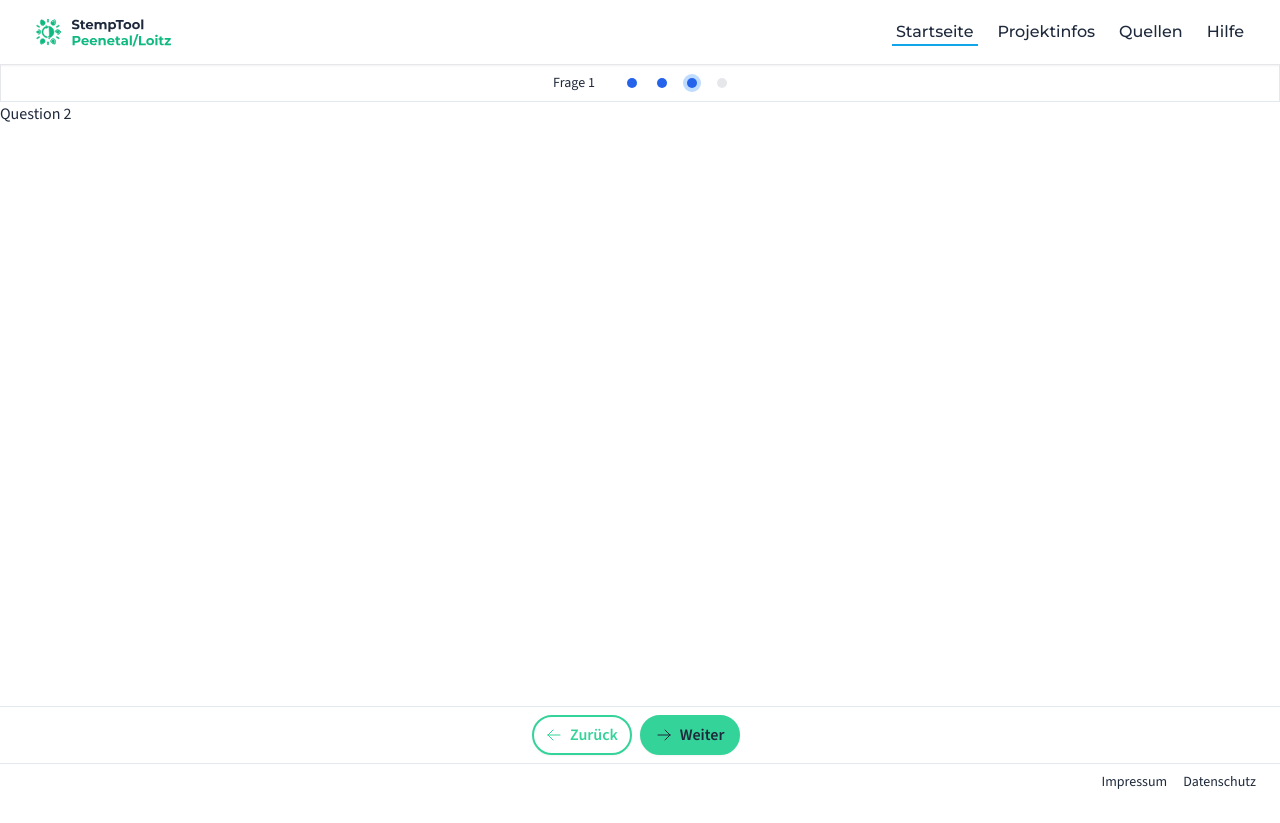
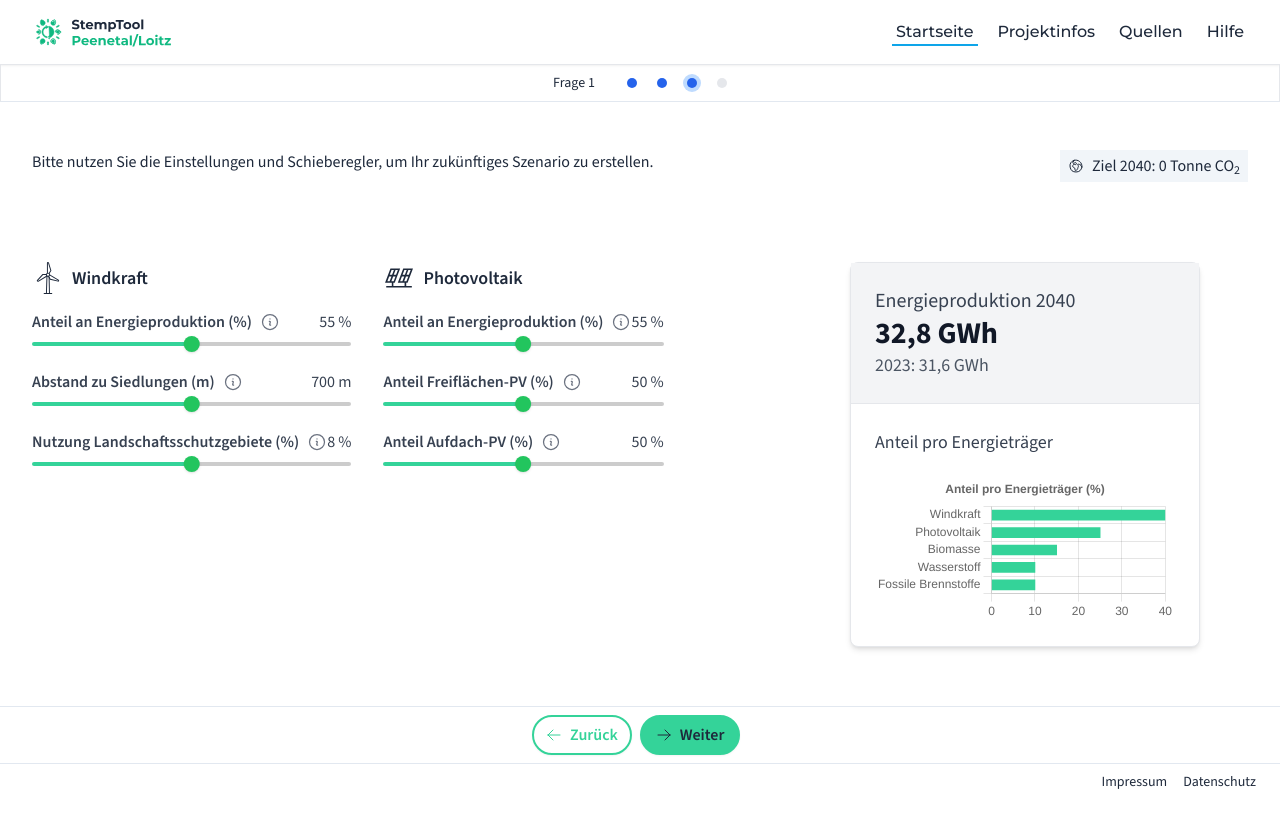
Before and after one commit to bmlancien/ReEnAct-Prototype, a Next.js app: page /questions/question3 in a window 1280 px wide. Before the commit the page ends 800 px from the top, so only its background shows below. Built offline with nearby package versions, Linux system fonts and the light colour scheme.

Commit message:
add content to page 3

```diff
--- a/package.json
+++ b/package.json
@@ -16,7 +16,8 @@
     "next": "14.2.4",
     "react": "^18",
     "react-chartjs-2": "^5.2.0",
-    "react-dom": "^18"
+    "react-dom": "^18",
+    "react-range": "^1.8.14"
   },
   "devDependencies": {
     "postcss": "^8",
--- a/src/app/questions/question3/page.js
+++ b/src/app/questions/question3/page.js
@@ -1,14 +1,134 @@
+"use client";
+
 import BottomNav from "../../../components/common/BottomNav";
 import Breadcrumb from "../../../components/common/Breadcrumb";
+import EnergyShare from "../../../components/charts/EnergyShare";
+import Goal from "../../../components/common/Goal";
+import LayoutSimple from "../../../components/layout/LayoutSimple";
+import Slider from "../../../components//common/Slider";
+import { useState } from 'react';
 import { LightButtonMedium, PrimaryButtonMedium } from "../../../components/common/Buttons";
 import { ArrowLeftIcon, ArrowRightIcon } from '@heroicons/react/24/outline';
 
 export default function Question3() {
+  const [windEnergy, setWindEnergy] = useState(55);
+  const [settlementDistance, setSettlementDistance] = useState(700);
+  const [landUsage, setLandUsage] = useState(8);
+  const [pvProduction, setPvProduction] = useState(55);
+  const [freeSpacePv, setFreeSpacePv] = useState(50);
+  const [roofPv, setRoofPv] = useState(50);
+
   return (
     <>
       <Breadcrumb />
       <main className="grow">
-        Question 2
+        <LayoutSimple>
+          <div className="flex justify-between pb-8">
+            <span>Bitte nutzen Sie die Einstellungen und Schieberegler, um Ihr zukünftiges Szenario zu erstellen.</span>
+            <Goal />
+          </div>
+          <div className="flex pt-12 pb-32 pe-12">
+            <div className="flex grow">
+              <div className="me-4">
+                <div className="flex items-center pb-4">
+                  <span className="me-2">
+                    <svg width="32" height="32" version="1.1" viewBox="0 0 100 100" xmlns="http://www.w3.org/2000/svg">
+                      <g fill="#1e293b">
+                        <path d="m53.328 37.516c-0.28125 0-0.54688-0.078125-0.79688-0.23438-0.70312-0.4375-0.92188-1.375-0.48438-2.0938l5.3594-8.5469-7.25-23.438c-0.078125-0.23438-0.45312-0.15625-0.45312 0.0625v31.766c0 0.84375-0.67188 1.5156-1.5156 1.5156s-1.5156-0.67188-1.5156-1.5156v-31.766c0-1.7969 1.4688-3.2656 3.2656-3.2656 1.4531 0 2.7031 0.92188 3.1094 2.3125l7.4531 24.125c0.125 0.42188 0.078125 0.875-0.17188 1.25l-5.7344 9.125c-0.26562 0.45312-0.76562 0.70312-1.2656 0.70312z"/>
+                        <path d="m18.359 62.031c-1.125 0-2.2031-0.5625-2.8125-1.5781-0.29688-0.5-0.46875-1.0781-0.46875-1.6719 0-0.79688 0.29688-1.5625 0.8125-2.1562l16.875-18.828c0.29688-0.32812 0.73438-0.5 1.1562-0.5l11.031 0.20312c0.84375 0.015625 1.5 0.70312 1.4844 1.5469-0.015625 0.82812-0.6875 1.4844-1.5156 1.4844h-0.03125l-10.344-0.1875-16.375 18.297c-0.03125 0.03125-0.0625 0.09375-0.0625 0.15625 0.10938 0.21875 0.25 0.26562 0.375 0.1875l27.5-16.516c0.71875-0.4375 1.6406-0.20312 2.0781 0.51562s0.20312 1.6406-0.51562 2.0781l-27.516 16.531c-0.53125 0.29688-1.1094 0.4375-1.6719 0.4375z"/>
+                        <path d="m81.656 61.391c-0.21875 0-0.4375-0.03125-0.67188-0.078125l-24.641-5.875c-0.42188-0.10938-0.79688-0.39062-1-0.78125l-4.875-9.4531c-0.39062-0.75-0.09375-1.6562 0.65625-2.0469 0.73438-0.39062 1.6562-0.09375 2.0469 0.65625l4.5625 8.8281 23.891 5.6875c0.14062 0.015625 0.20312-0.046875 0.25-0.10938 0.0625-0.10938 0.03125-0.25-0.09375-0.3125l-27.562-16.266c-0.71875-0.42188-0.95312-1.3594-0.53125-2.0781s1.3594-0.95312 2.0781-0.53125l27.547 16.281c1.5625 0.9375 2.0625 2.9375 1.1406 4.4844-0.59375 0.98438-1.6719 1.5938-2.7969 1.5938z"/>
+                        <path d="m49.938 46.391c-3.6406 0-6.5938-2.9531-6.5938-6.5938s2.9531-6.5938 6.5938-6.5938 6.5938 2.9531 6.5938 6.5938-2.9531 6.5938-6.5938 6.5938zm0-10.156c-1.9688 0-3.5625 1.5938-3.5625 3.5625s1.5938 3.5625 3.5625 3.5625 3.5625-1.5938 3.5625-3.5625-1.5938-3.5625-3.5625-3.5625z"/>
+                        <path d="m45.078 100h-0.046875c-0.84375-0.03125-1.5-0.71875-1.4688-1.5625l1.6719-54.719c0.03125-0.82812 0.70312-1.4688 1.5156-1.4688h0.046875c0.84375 0.03125 1.5 0.71875 1.4688 1.5625l-1.6719 54.719c-0.015625 0.82812-0.6875 1.4688-1.5156 1.4688z"/>
+                        <path d="m54.609 100c-0.82812 0-1.5-0.65625-1.5156-1.4844l-1.1562-50.75c-0.015625-0.82812 0.64062-1.5312 1.4844-1.5469h0.03125c0.82812 0 1.5 0.65625 1.5156 1.4844l1.1562 50.75c0.015625 0.82812-0.64062 1.5312-1.4844 1.5469z"/>
+                        <path d="m62.062 100h-24.422c-0.84375 0-1.5156-0.67188-1.5156-1.5156s0.67188-1.5156 1.5156-1.5156h24.406c0.84375 0 1.5156 0.67188 1.5156 1.5156s-0.67188 1.5156-1.5 1.5156z"/>
+                      </g>
+                    </svg>
+                  </span>
+                  <h2 className="text-lg font-semibold">Windkraft</h2>
+                </div>
+                <Slider
+                  label="Anteil an Energieproduktion (%)"
+                  min={30}
+                  max={80}
+                  step={1}
+                  value={windEnergy}
+                  onChange={setWindEnergy}
+                  unit="%"
+                />
+                <Slider
+                  label="Abstand zu Siedlungen (m)"
+                  min={400}
+                  max={1000}
+                  step={1}
+                  value={settlementDistance}
+                  onChange={setSettlementDistance}
+                  unit="m"
+                />
+                <Slider
+                  label="Nutzung Landschaftsschutzgebiete (%)"
+                  min={4}
+                  max={12}
+                  step={1}
+                  value={landUsage}
+                  onChange={setLandUsage}
+                  unit="%"
+                />
+              </div>
+              <div className="ms-4">
+                <div className="flex items-center pb-4">
+                  <span className="me-2">
+                    <svg width="32" height="32" version="1.1" viewBox="0 0 100 100" xmlns="http://www.w3.org/2000/svg">
+                      <path d="m72.602 65h4.1992l16.898-45h-30.5l-16.898 45h21.102v10h-35l-0.003906-10h4.1992l17-45h-30.297l-16.902 45h21.102v10h-17.398v5h80v-5h-17.5zm-26.102-40-5.6992 15h-7.1992l5.6016-15h7.3008zm-19.699 0h7.1992l-5.6992 15h-7.1016zm-13.102 35 5.6016-15h7.1016l-5.6016 15zm12.5 0 5.6016-15h7.1992l-5.6992 15zm60.301-35-5.6992 15h-7.1992l5.6016-15h7.3008zm-19.699 0h7.1992l-5.6016 15h-7.1992zm-13.301 35 5.6016-15h7.1992l-5.6016 15zm12.699 0 5.6016-15h7.1992l-5.6992 15z" fill="#1e293b"/>
+                    </svg>
+                  </span>
+                  <h2 className="text-lg font-semibold">Photovoltaik</h2>
+                </div>
+                <Slider
+                  label="Anteil an Energieproduktion (%)"
+                  min={30}
+                  max={80}
+                  step={1}
+                  value={pvProduction}
+                  onChange={setPvProduction}
+                  unit="%"
+                />
+                <Slider
+                  label="Anteil Freiflächen-PV (%)"
+                  min={0}
+                  max={100}
+                  step={1}
+                  value={freeSpacePv}
+                  onChange={setFreeSpacePv}
+                  unit="%"
+                />
+                <Slider
+                  label="Anteil Aufdach-PV (%)"
+                  min={0}
+                  max={100}
+                  step={1}
+                  value={roofPv}
+                  onChange={setRoofPv}
+                  unit="%"
+                />
+              </div>
+            </div>
+            <div className="flex justify-end">
+              <div className="w-full max-w-4xl bg-white border rounded-lg shadow-md">
+                <div className="p-6 bg-gray-100 border-b">
+                  <h2 className="text-xl font-medium text-gray-700">Energieproduktion 2040</h2>
+                  <p className="text-3xl font-bold text-gray-900">32,8 GWh</p>
+                  <p className="text-lg text-gray-600">2023: 31,6 GWh</p>
+                </div>
+                <div className="p-6">
+                  <h3 className="text-lg font-medium text-gray-700 mb-4">Anteil pro Energieträger</h3>
+                  <div>
+                    <EnergyShare />
+                  </div>
+                </div>
+              </div>
+            </div>
+          </div>
+        </LayoutSimple>
       </main>
       <BottomNav>
         <div className="flex">
--- /dev/null
+++ b/src/components/common/Goal.js
@@ -0,0 +1,16 @@
+import { GlobeEuropeAfricaIcon } from '@heroicons/react/24/outline';
+
+const Goal = () => {
+  return (
+    <div className="flex items-center bg-slate-100 py-1 px-2">
+      <GlobeEuropeAfricaIcon
+        className="w-4 h-4 me-2"
+      />
+      <span>
+        Ziel 2040: 0 Tonne CO<sub>2</sub>
+      </span>
+    </div>
+  )
+}
+
+export default Goal;
--- /dev/null
+++ b/src/components/common/Slider.js
@@ -0,0 +1,47 @@
+import { Range, getTrackBackground } from 'react-range';
+import { InformationCircleIcon } from '@heroicons/react/24/outline';
+
+const Slider = ({ label, min, max, step, value, onChange, unit }) => {
+  return (
+    <div className="mb-6">
+      <div className="flex justify-between items-center mb-2">
+        <div className="flex items-center space-x-2">
+          <label className="font-semibold text-gray-700">{label}</label>
+          <InformationCircleIcon className="h-5 w-5 text-gray-500" />
+        </div>
+        <span className="text-gray-700">{value} {unit}</span>
+      </div>
+      <Range
+        values={[value]}
+        step={step}
+        min={min}
+        max={max}
+        onChange={(values) => onChange(values[0])}
+        renderTrack={({ props, children }) => (
+          <div
+            {...props}
+            className="h-1 w-full bg-gray-300 rounded"
+            style={{
+              background: getTrackBackground({
+                values: [value],
+                colors: ['#34d399', '#ccc'],
+                min,
+                max,
+              }),
+            }}
+          >
+            {children}
+          </div>
+        )}
+        renderThumb={({ props }) => (
+          <div
+            {...props}
+            className="h-4 w-4 bg-green-500 rounded-full shadow"
+          />
+        )}
+      />
+    </div>
+  );
+};
+
+export default Slider;
--- /dev/null
+++ b/src/components/layout/LayoutSimple.js
@@ -0,0 +1,9 @@
+const LayoutSimple = ({ children }) => {
+  return (
+    <div className="mx-auto max-w-7xl px-4 sm:px-6 lg:px-8 py-12">
+      { children }
+    </div>
+  )
+}
+
+export default LayoutSimple;
```
Also changed, not shown: 1 other file (tests, documents, lock files or other folders).
